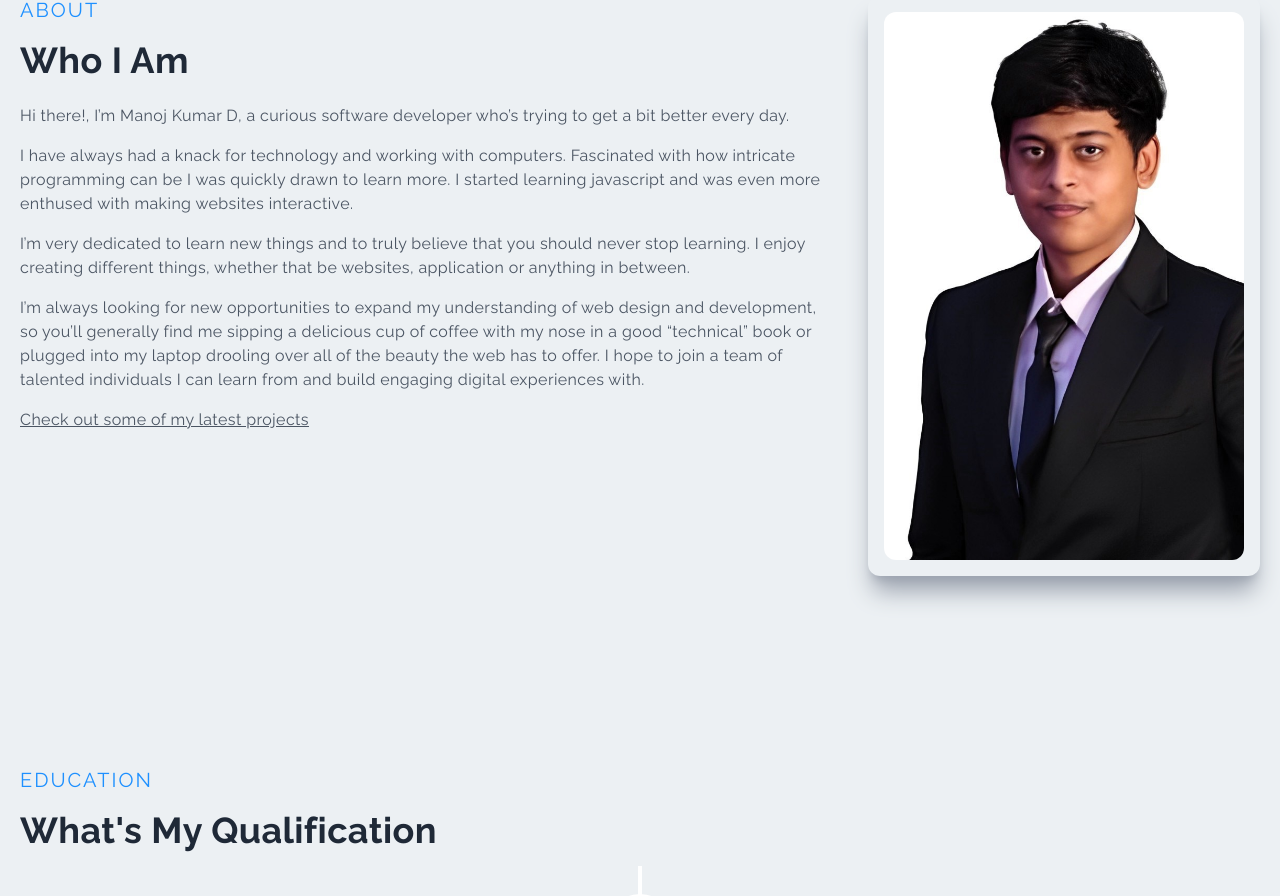
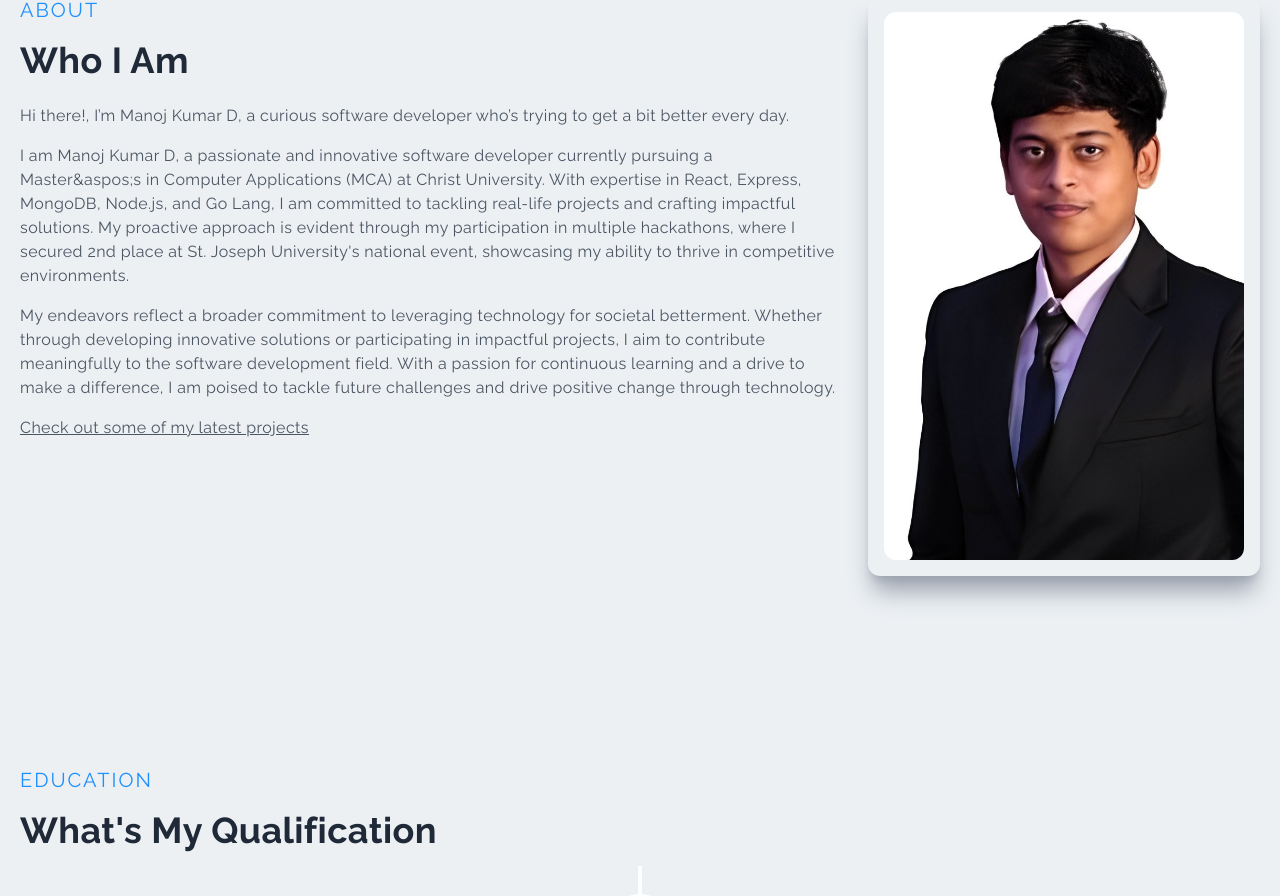
Before and after one commit to manojkum-d/Personal_Portfolio_Manoj, a Next.js app: page / in a window 1280 px wide. Shown: the part 914-1810 px from the top of the page. Built offline with nearby package versions, Linux system fonts and the light colour scheme.

Commit message:
Changed About me

```diff
--- a/components/About.js
+++ b/components/About.js
@@ -17,23 +17,15 @@ const About = () => {
 						get a bit better every day.
 					</p>
 					<p className="py-2 text-gray-600">
-						I have always had a knack for technology and working with computers.
-						Fascinated with how intricate programming can be I was quickly drawn
-						to learn more. I started learning javascript and was even more
-						enthused with making websites interactive.
+					I am Manoj Kumar D, a passionate and innovative software developer currently pursuing a Master&aspos;s in Computer Applications (MCA) at Christ University. With expertise in React, Express, MongoDB, Node.js, and Go Lang,
+					I am committed to tackling real-life projects and crafting impactful solutions. My proactive approach is evident through my participation in multiple hackathons,
+					where I secured 2nd place at St. Joseph University&apos;s national event, showcasing my ability to thrive in competitive environments.
 					</p>
 					<p className="py-2 text-gray-600">
-						I’m very dedicated to learn new things and to truly believe that you
-						should never stop learning. I enjoy creating different things,
-						whether that be websites, application or anything in between.
-					</p>
-					<p className="py-2 text-gray-600">
-						I’m always looking for new opportunities to expand my understanding
-						of web design and development, so you’ll generally find me sipping a
-						delicious cup of coffee with my nose in a good “technical” book or
-						plugged into my laptop drooling over all of the beauty the web has
-						to offer. I hope to join a team of talented individuals I can learn
-						from and build engaging digital experiences with.
+					My endeavors reflect a broader commitment to leveraging technology for societal betterment.
+					Whether through developing innovative solutions or participating in impactful projects, I aim to contribute meaningfully to the software development field.
+					With a passion for continuous learning and a drive to make a difference,
+					 I am poised to tackle future challenges and drive positive change through technology.
 					</p>
 					<Link href="/#projects">
 						<p className="py-2 text-gray-600 underline cursor-pointer">
```
